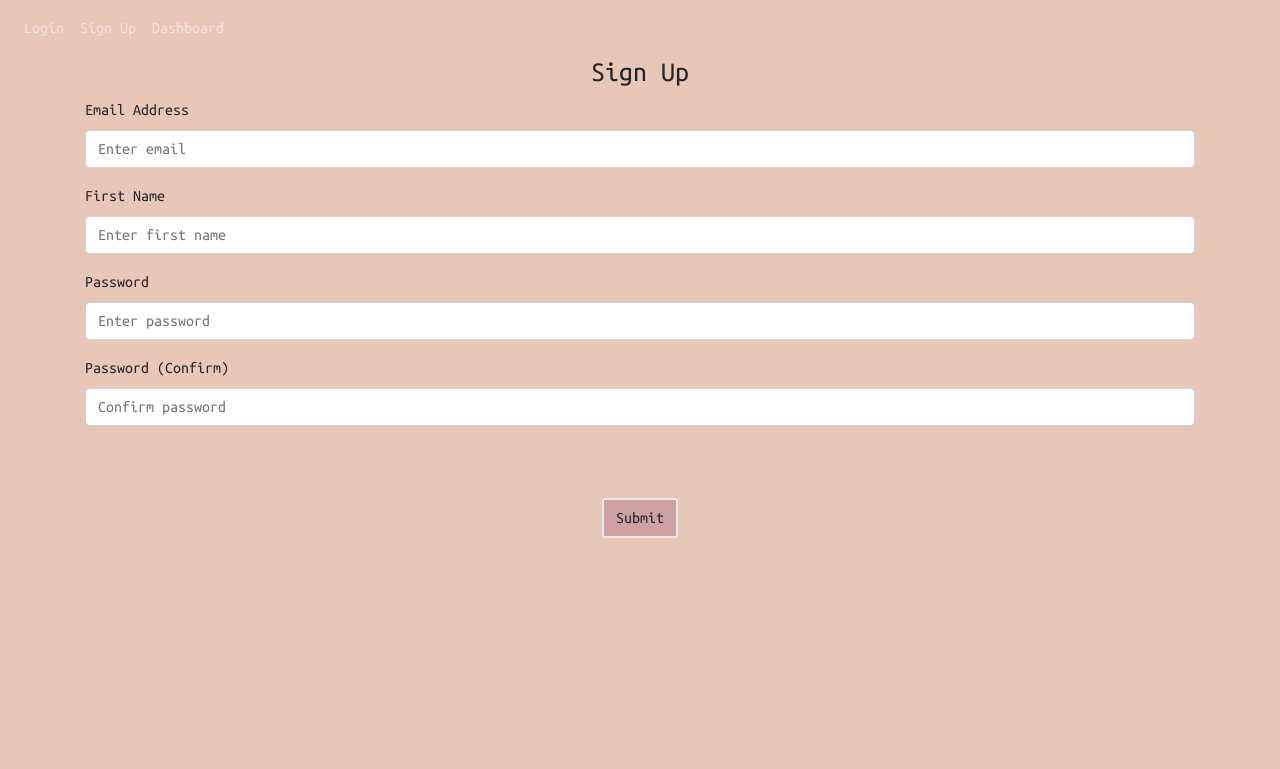
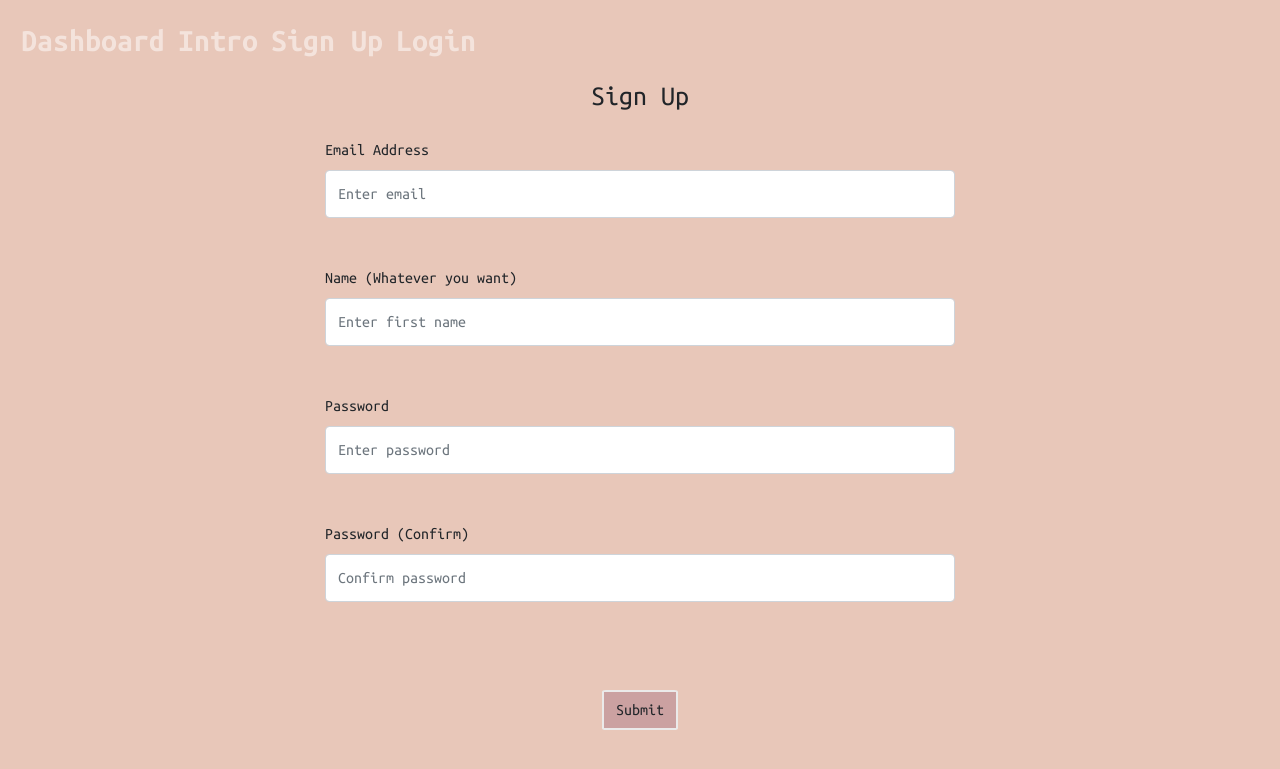
Before and after one commit to linooohon/Life-Playlist, a Flask app: page /sign-up in a window 1280 px wide. Shown: the top 769 px of the page. Run offline with Flask 2, Linux system fonts and the light colour scheme; parts of the project's set-up code (start-up, migrations or seed data) failed here and were passed over.

Commit message:
feat: add intro page and css style

```diff
--- a/app/__init__.py
+++ b/app/__init__.py
@@ -47,7 +47,8 @@ def create_app(config_name):
     # create_database(app)
 
     login_manager = LoginManager()
-    login_manager.login_view = 'auth.login'
+    login_manager.login_view = 'views.intro'
+    login_manager.login_message = "Create your Life Playlist, cause music is always important.🥶"
     login_manager.init_app(app)
 
     @login_manager.user_loader
--- a/app/static/index.css
+++ b/app/static/index.css
@@ -4,9 +4,23 @@ h1 {
     font-weight: 700;
 }
 
+p {
+    margin-top: 1rem;
+}
+
 html, body {
     background-color:rgb(232, 199, 185);
     font-family: 'Ubuntu Mono', monospace;
+}
+
+#navbar .custom-menu-nav-item {
+    padding-left: 5px;
+    font-weight: 600;
+    font-size: 2rem;
+}
+
+#navbar .custom-menu-nav-item:hover {
+    background-color:rgb(159, 157, 157);
 }
 
 input:focus {
@@ -102,6 +116,48 @@ input:focus {
     text-decoration: none;
 }
 
+.loginsignup_formsection {
+    display: flex;
+    justify-content: center;
+    flex-direction: column;
+}
+
+.loginsignup_formsection .form-group {
+    width: 100%;
+    padding: 1rem 15rem;
+}
+
+.loginsignup_formsection .form-group .form-control{
+    height: 3rem;
+}
+
+
+/* Intro */
+.intro_description {
+    padding: 0 10rem;
+}
+
+@media (max-width: 1279px) {
+    .loginsignup_formsection .form-group {
+        width: 100%;
+        padding: 1rem 13rem;
+    }
+
+    .intro_description {
+        padding: 0 10rem;
+    }
+}
+
+@media (max-width: 1023px) {
+    .loginsignup_formsection .form-group {
+        width: 100%;
+        padding: 1rem 8rem;
+    }
+
+    .intro_description {
+        padding: 0 6rem;
+    }
+}
 
 @media (max-width: 767px) {
     .dashboard-li {
@@ -112,4 +168,17 @@ input:focus {
         display: flex;
         justify-content: space-between;
     }
+
+    .loginsignup_formsection .form-group {
+        width: 100%;
+        padding: 1rem 2rem;
+    }
+
+    #navbar .custom-menu-nav-item {
+        font-size: 1.2rem;
+    }
+
+    .intro_description {
+        padding: 0 1rem;
+    }
 }
--- a/app/templates/base.html
+++ b/app/templates/base.html
@@ -35,13 +35,15 @@
         <div class="collapse navbar-collapse" id="navbar">
             <div class="navbar-nav">
                 {% if user.is_authenticated %}
-                <a class="nav-item nav-link" id="home" href="/">My Life Playlist</a>
-                <a class="nav-item nav-link" id="logout" href="/logout">Logout</a>
-                <a class="nav-item nav-link" id="dashboard" href="/dashboard">Dashboard</a>
+                <a class="custom-menu-nav-item nav-item nav-link" id="home" href="/">My Life Playlist</a>
+                <a class="custom-menu-nav-item nav-item nav-link" id="dashboard" href="/dashboard">Dashboard</a>
+                <a class="custom-menu-nav-item nav-item nav-link" id="intro" href="/intro">Intro</a>
+                <a class="custom-menu-nav-item nav-item nav-link" id="logout" href="/logout">Logout</a>
                 {% else %}
-                <a class="nav-item nav-link" id="login" href="/login">Login</a>
-                <a class="nav-item nav-link" id="signUp" href="/sign-up">Sign Up</a>
-                <a class="nav-item nav-link" id="dashboard" href="/dashboard">Dashboard</a>
+                <a class="custom-menu-nav-item nav-item nav-link" id="dashboard" href="/dashboard">Dashboard</a>
+                <a class="custom-menu-nav-item nav-item nav-link" id="intro" href="/intro">Intro</a>
+                <a class="custom-menu-nav-item nav-item nav-link" id="signUp" href="/sign-up">Sign Up</a>
+                <a class="custom-menu-nav-item nav-item nav-link" id="login" href="/login">Login</a>
                 {% endif %}
             </div>
         </div>
--- a/app/templates/login.html
+++ b/app/templates/login.html
@@ -3,7 +3,7 @@
 
 {% block
 content %}
-<form method="POST">
+<form method="POST" class="loginsignup_formsection">
     <h3 align="center">Login</h3>
     <div class="form-group">
         <label for="email">Email Address</label>
--- a/app/templates/sign_up.html
+++ b/app/templates/sign_up.html
@@ -3,14 +3,14 @@
 
 {% block
 content %}
-<form method="POST">
+<form method="POST" class="loginsignup_formsection">
     <h3 align="center">Sign Up</h3>
     <div class="form-group">
         <label for="email">Email Address</label>
         <input type="email" class="form-control" id="email" name="email" placeholder="Enter email" />
     </div>
     <div class="form-group">
-        <label for="firstName">First Name</label>
+        <label for="firstName">Name (Whatever you want)</label>
         <input type="text" class="form-control" id="firstName" name="firstName" placeholder="Enter first name" />
     </div>
     <div class="form-group">
--- a/app/views/views.py
+++ b/app/views/views.py
@@ -111,3 +111,8 @@ def send_mail(current_user_email, soulmate_email, soulmate_firstname):
         'soulmate_mail.html', soulmate_email=soulmate_email, soulmate_firstname=soulmate_firstname)
     mail.send(msg)
     return 'You Send Mail by Flask-Mail Success!!'
+
+
+@views.route('/intro', methods=['GET'])
+def intro():
+    return render_template("intro.html", user=current_user)
```
Also changed, not shown: app/templates/intro.html (added, +15 -0 lines).
